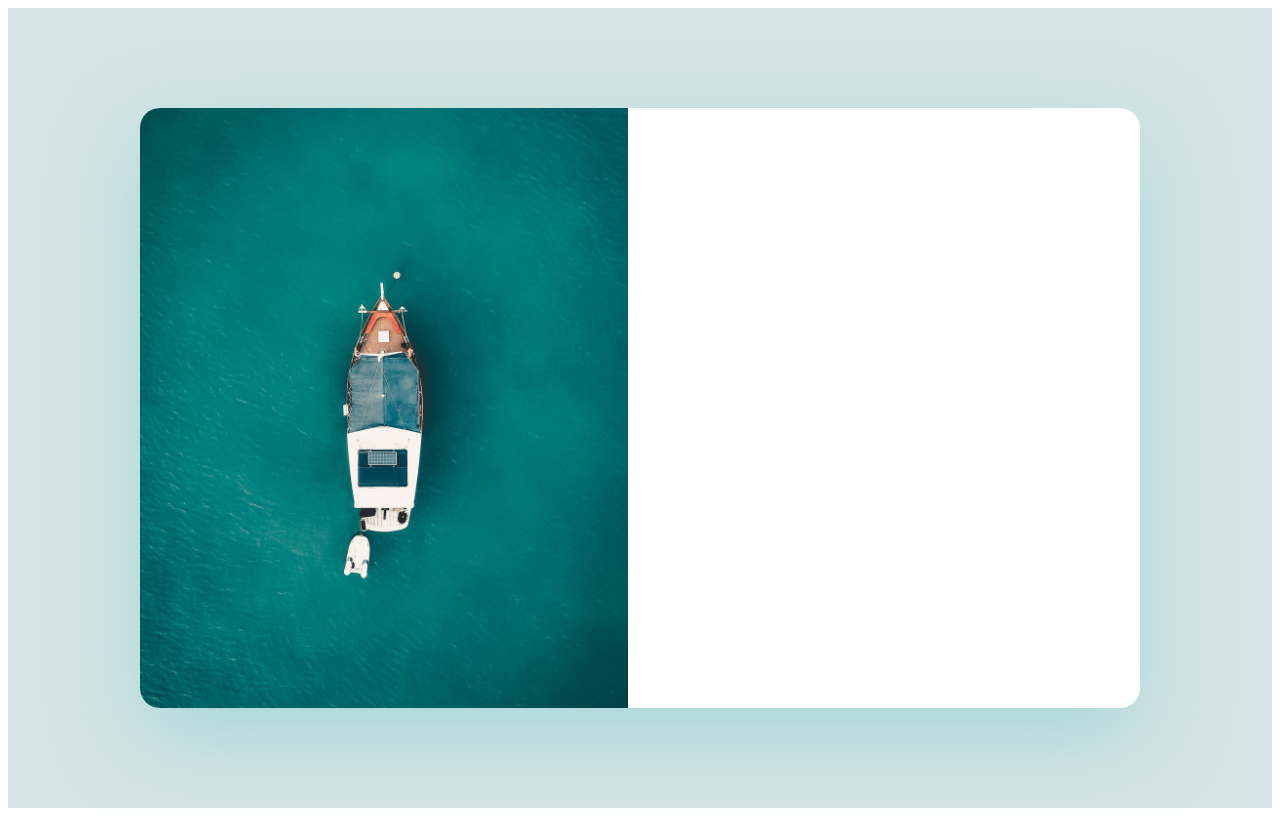
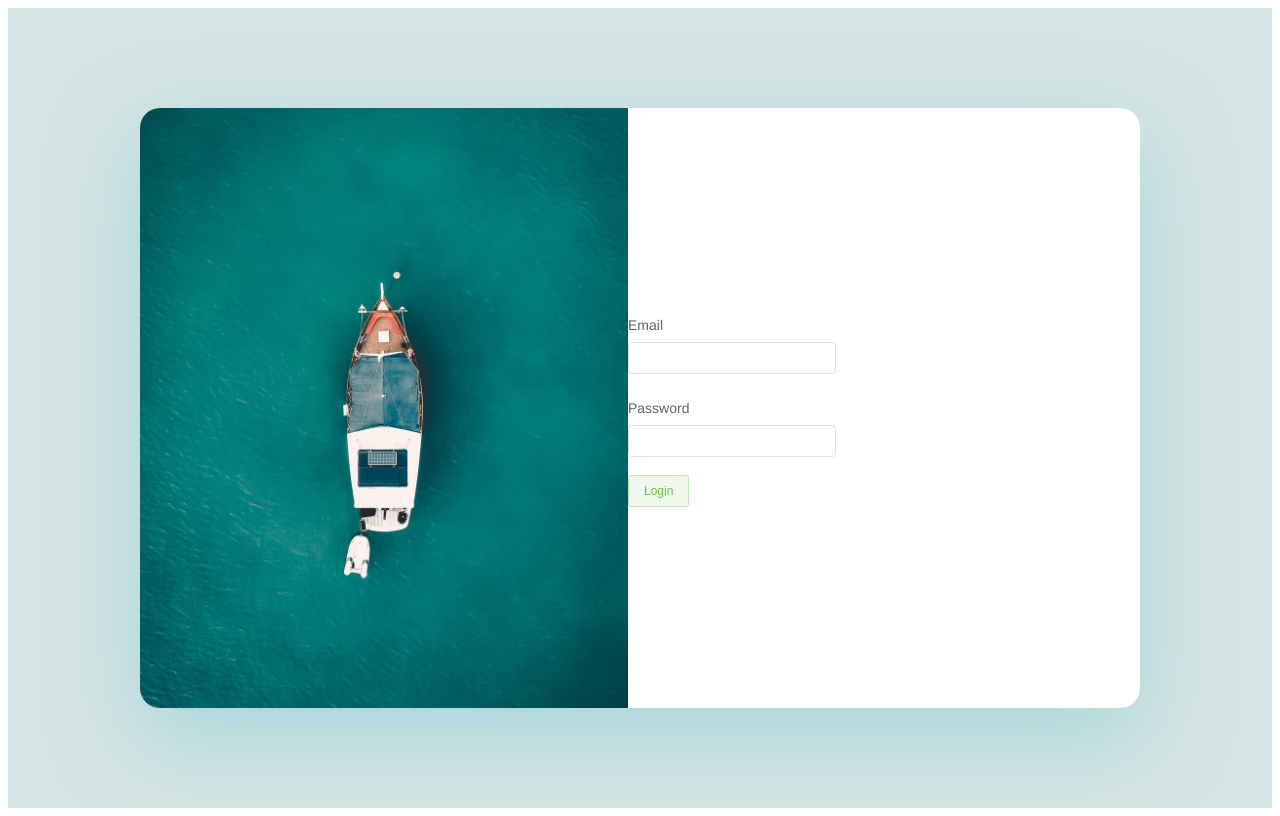
Before and after one commit to kobancheg/easyChat, a Vue app: page /login in a window 1280 px wide. Built offline with nearby package versions, Linux system fonts and the light colour scheme.

Commit message:
base layout login form

```diff
--- /dev/null
+++ b/src/components/LoginForm.vue
@@ -0,0 +1,42 @@
+<template>
+  <div class="login-form">
+    <ElForm :model='formData'>
+      <ElFormItem
+        label='Email'
+        prop='email'
+        size='small'>
+          <ElInput v-model="formData.email"/>
+      </ElFormItem>
+      <ElFormItem
+        label='Password'
+        prop='password'
+        size='small'>
+          <ElInput v-model="formData.password"/>
+      </ElFormItem>
+      <ElButton
+        type='success'
+        plain
+        size='small'
+        native-type='submit'
+      >
+        Login
+      </ElButton>
+    </ElForm>
+  </div>
+</template>
+
+<script>
+export default {
+  name: 'LoginForm',
+  data: () => ({
+    formData: {
+      email: '',
+      password: '',
+    },
+  }),
+};
+</script>
+
+<style scoped>
+
+</style>
--- a/src/main.js
+++ b/src/main.js
@@ -3,6 +3,7 @@ import authGuard from '@/guards/auth.guard';
 import App from './App.vue';
 import router from './router';
 import store from './store';
+import '@/plugins/element-ui';
 
 Vue.config.productionTip = false;
 
--- a/src/views/Login.vue
+++ b/src/views/Login.vue
@@ -4,14 +4,19 @@
       <div class="login-form-img">
         <img src="@/assets/login-page-bg.png" alt="">
       </div>
-      <!-- LoginForm -->
+      <LoginForm />
     </div>
   </div>
 </template>
 
 <script>
+import LoginForm from '@/components/LoginForm.vue';
+
 export default {
   name: 'Login',
+  components: {
+    LoginForm,
+  },
 };
 </script>
 
```
